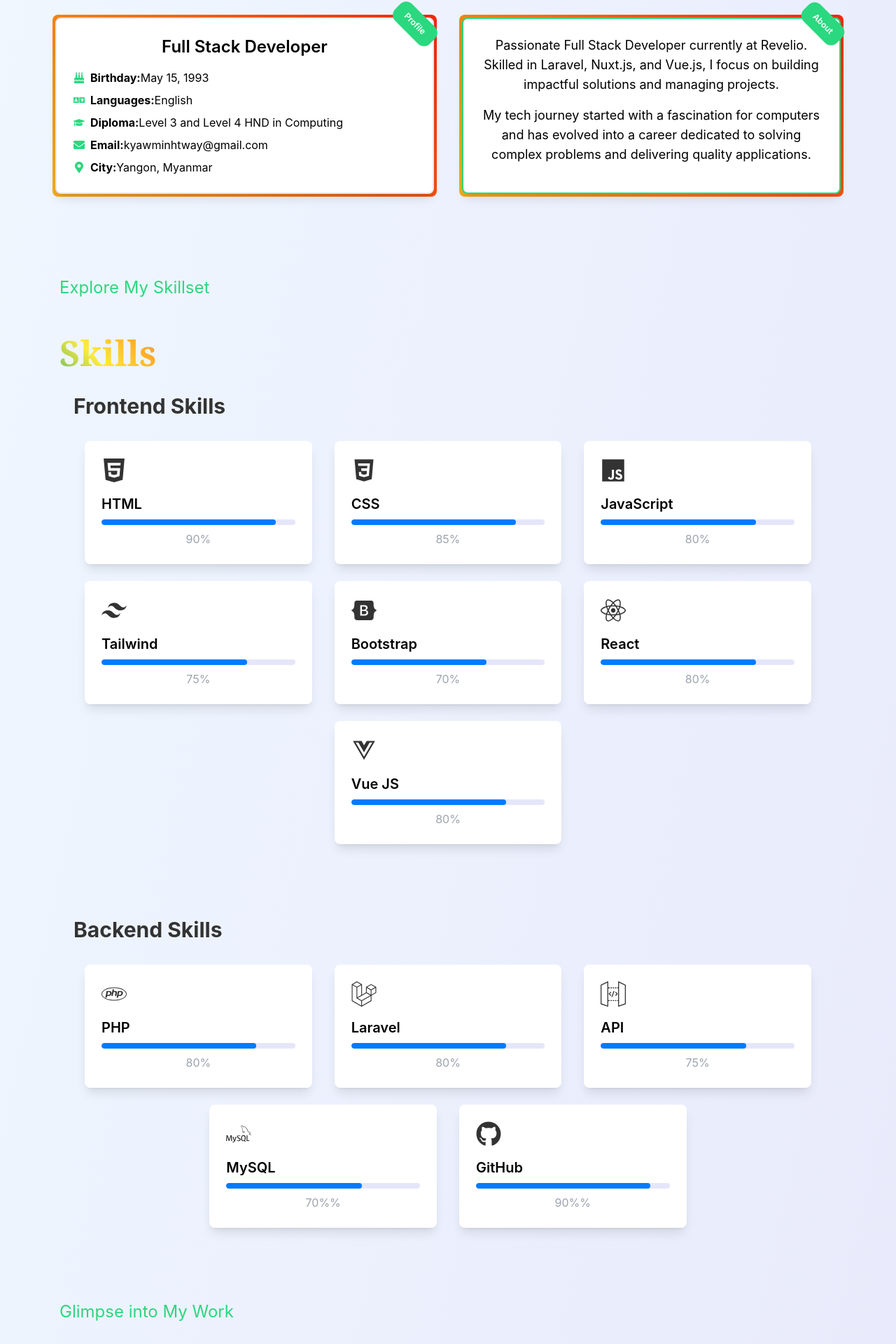
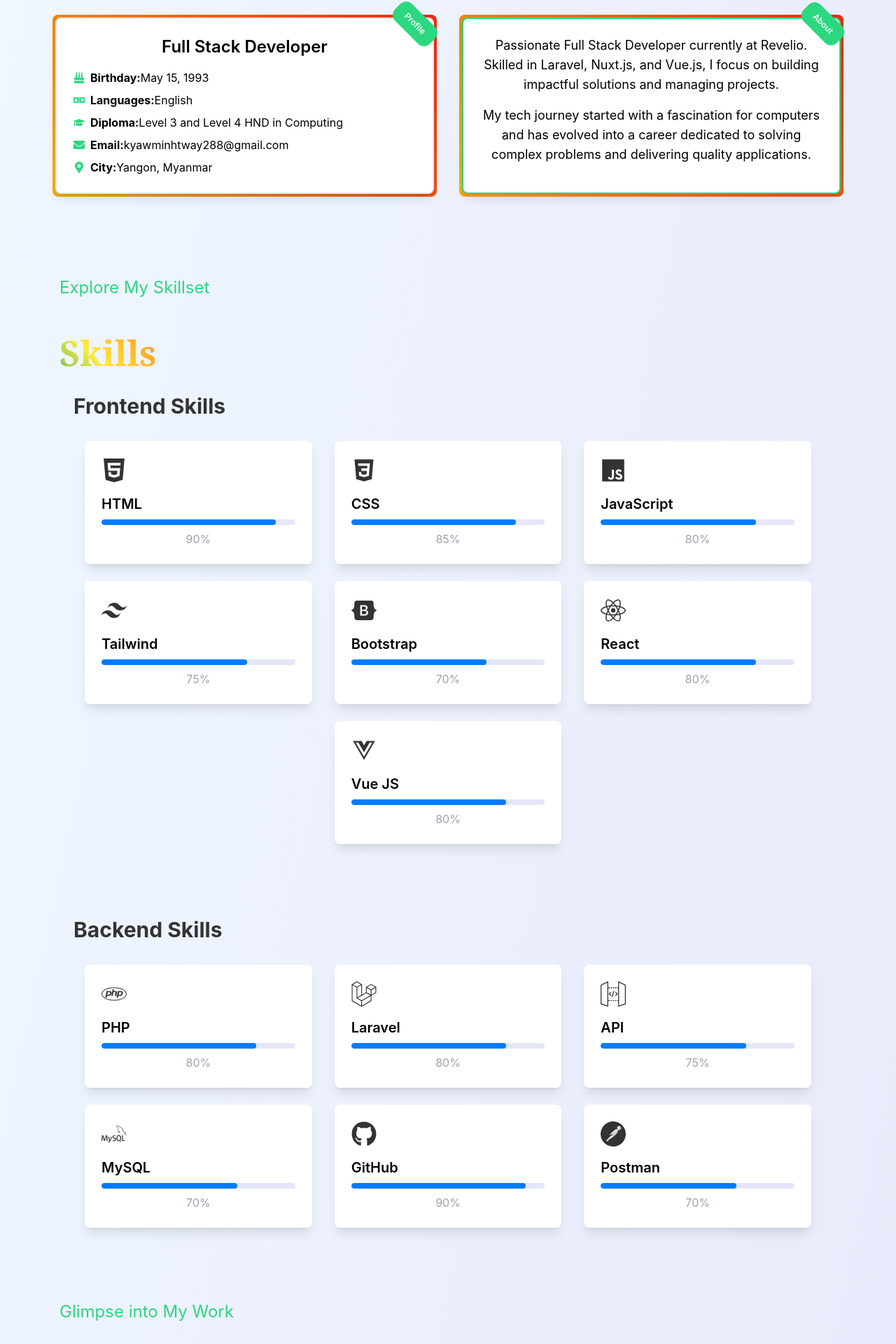
Before and after one commit to kyawminht/portfolio, a React (Create React App) app: page / in a window 1280 px wide. Shown: the part 956-2876 px from the top of the page at 70% size. Built offline with nearby package versions, Linux system fonts and the light colour scheme.

Commit message:
add skill

```diff
--- a/src/components/About.jsx
+++ b/src/components/About.jsx
@@ -34,7 +34,7 @@ const AboutMe = () => {
                   <li className="flex items-center"><FaBirthdayCake className="mr-2 text-primary" /><strong>Birthday:</strong> May 15, 1993</li>
                   <li className="flex items-center"><FaLanguage className="mr-2 text-primary" /><strong>Languages:</strong> English</li>
                   <li className="flex items-center"><FaGraduationCap className="mr-2 text-primary" /><strong>Diploma:</strong> Level 3 and Level 4 HND in Computing</li>
-                  <li className="flex items-center"><FaEnvelope className="mr-2 text-primary" /><strong>Email:</strong> kyawminhtway@gmail.com</li>
+                  <li className="flex items-center"><FaEnvelope className="mr-2 text-primary" /><strong>Email:</strong> kyawminhtway288@gmail.com</li>
                   <li className="flex items-center"><FaMapMarkerAlt className="mr-2 text-primary" /><strong>City:</strong> Yangon, Myanmar</li>
                 </ul>
               </div>
--- a/src/components/Skill.jsx
+++ b/src/components/Skill.jsx
@@ -6,7 +6,7 @@ import { FaBootstrap, FaPhp, FaLaravel, FaGithub, FaVuejs, FaReact } from 'react
 import { IoLogoCss3, IoLogoJavascript } from 'react-icons/io5';
 import { SiTailwindcss, SiAmazonapigateway, SiMysql } from 'react-icons/si';
 import SkillCard from './SkillCard';
-
+import { SiPostman } from "react-icons/si";
 const frontendSkills = [
   { icon: <TfiHtml5 />, name: "HTML", level: "90" },
   { icon: <IoLogoCss3 />, name: "CSS", level: "85" },
@@ -21,8 +21,9 @@ const backendSkills = [
   { icon: <FaPhp />, name: "PHP", level: "80" },
   { icon: <FaLaravel />, name: "Laravel", level: "80" },
   { icon: <SiAmazonapigateway />, name: "API", level: "75" },
-  { icon: <SiMysql />, name: "MySQL", level: "70%" },
-  { icon: <FaGithub />, name: "GitHub", level: "90%" },
+  { icon: <SiMysql />, name: "MySQL", level: "70" },
+  { icon: <FaGithub />, name: "GitHub", level: "90" },
+   { icon: <SiPostman />, name: "Postman", level: "70" },
 ];
 
 const SkillsSection = () => {
```
